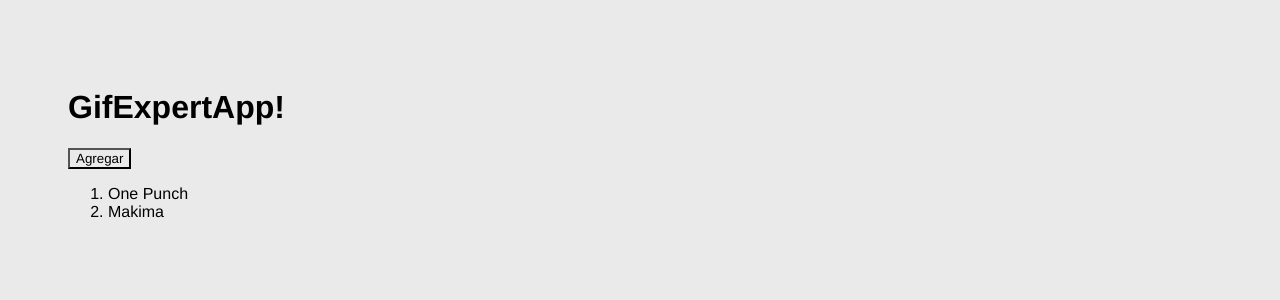
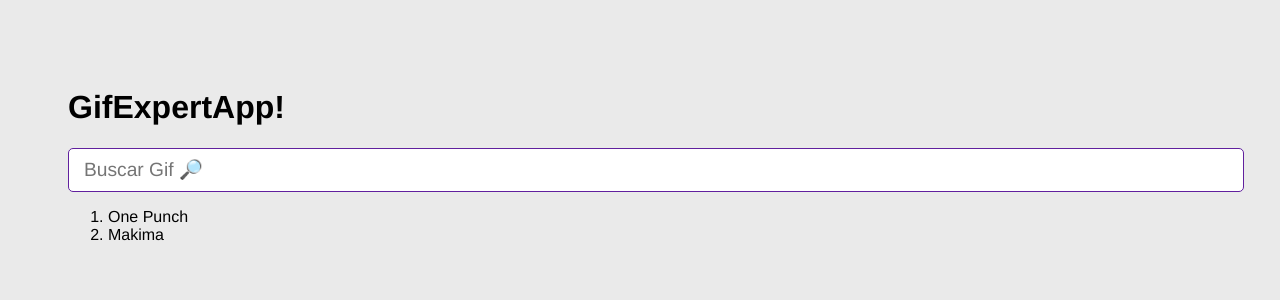
Before and after one commit to m01x/REACT-VITE-GIF-EXPERT, a React (Vite) app: page / in a window 1280 px wide. Shown: the top 300 px of the page. Built offline with nearby package versions, Linux system fonts and the light colour scheme.

Commit message:
Feat(GifExpert - AddCategory): Se agregan y corrigen funcionalidades en el componente padre GiftExpert y el nuevo componente AddCategory

```diff
--- a/src/GifExpertApp.jsx
+++ b/src/GifExpertApp.jsx
@@ -1,22 +1,30 @@
 import { useState } from 'react';
+import { AddCategory } from './components/AddCategory';
 
 export const GifExpertApp = () => {
   const [categories, setCategories] = useState(['One Punch', 'Makima']);
 
-  const onAddCategory = () => {
-    const nuevaCategoria = ['Slam dunk', ...categories];
-    setCategories(nuevaCategoria);
+  const onAddCategory = (newCategory) => {
+
+    if(categories.includes(newCategory)) return;
+    console.log(newCategory)
+    setCategories([newCategory , ...categories])
+
   };
+
   return (
     <>
       {/* Titulo */}
       <h1>GifExpertApp!</h1>
 
       {/* Input */}
+      <AddCategory
+        //setCategories={setCategories}
+        onNewCategory={(value) => onAddCategory(value)}
+      />
       {/* Listado de items (Gifs) */}
-      <button onClick={onAddCategory}>Agregar</button>
       <ol>
-        {categories.map(category => {
+        {categories.map((category) => {
           return <li key={category}>{category}</li>;
         })}
       </ol>
--- /dev/null
+++ b/src/components/AddCategory.jsx
@@ -0,0 +1,33 @@
+import { useState } from 'react';
+
+export const AddCategory = ({ onNewCategory }) => {
+  const [inputValue, setInputValue] = useState('');
+
+  const onInputChange = (evento) => {
+    setInputValue(evento.target.value);
+  };
+
+  const onSubmitForm = (event) => {
+    event.preventDefault();
+    if (inputValue.trim().length <= 1) return; //no hay nada, return!
+
+    //Yo lo hice de otra manera mas corta, fernando opto por el camino largo. Se anota igual.
+    //setCategories(categories => [inputValue, ...categories]);
+
+    onNewCategory(inputValue.trim());
+    setInputValue('');
+  };
+
+  return (
+    <form action="" onSubmit={onSubmitForm}>
+      {' '}
+      {/*Recordar que esto es lo mismo que onSubmit = {(event)=> onSubmit(event)} */}
+      <input
+        type="text"
+        placeholder="Buscar Gif 🔎"
+        value={inputValue}
+        onChange={onInputChange}
+      />
+    </form>
+  );
+};
```
